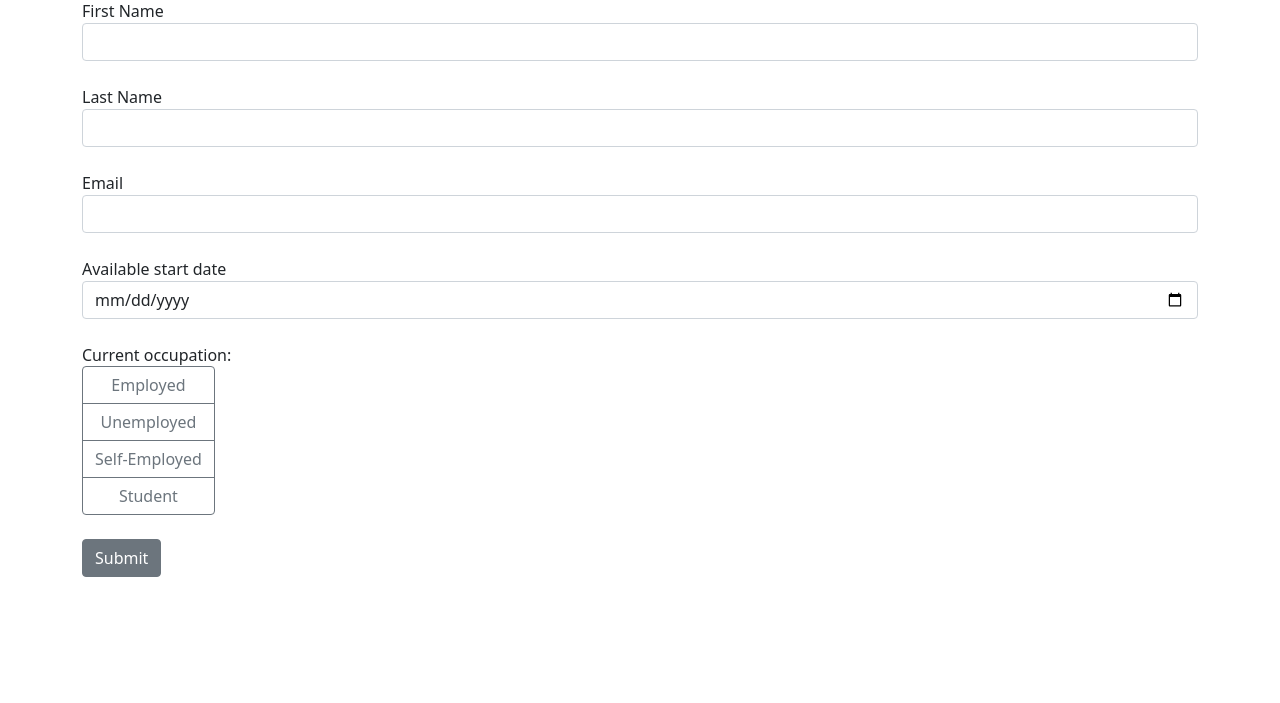
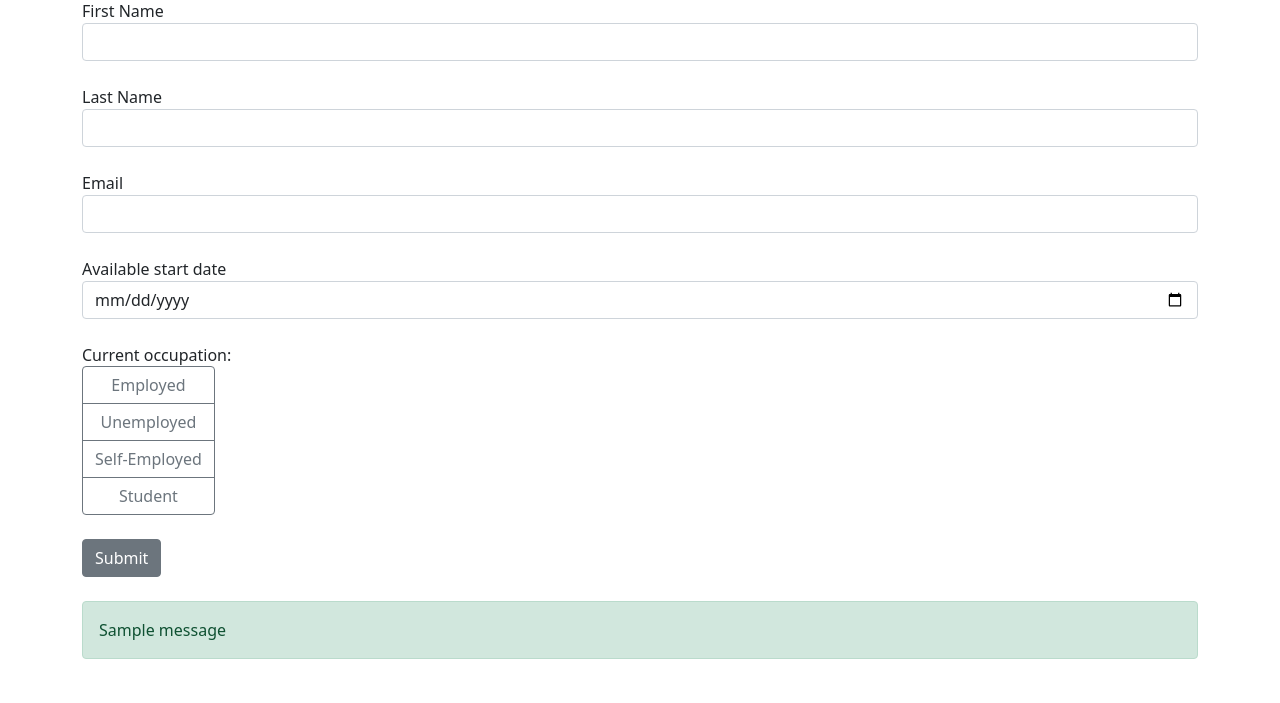
Before and after one commit to Lithium87/job_app_with_flask, a Flask app: page / in a window 1280 px wide. Shown: the part 97-800 px from the top of the page. Run offline with Flask 3, Linux system fonts and the light colour scheme; one stand-in notice (Sample message) is shown.

Commit message:
Show submission notification nad send a confirmation email to the user

```diff
--- a/app.py
+++ b/app.py
@@ -1,12 +1,22 @@
 from datetime import datetime
-from flask import Flask, render_template, request
+from flask import Flask, render_template, request, flash
 from flask_sqlalchemy import SQLAlchemy
+from flask_mail import Mail, Message
 
 app = Flask(__name__)
 
 app.config["SECRET_KEY"] = "myapplication123"
 app.config["SQLALCHEMY_DATABASE_URI"] = "sqlite:///data.db"
+app.config["MAIL_SERVER"] = "smtp.gmail.com"
+app.config["MAIL_PORT"] = 465
+app.config["MAIL_USE_SSL"] = True
+app.config["MAIL_USERNAME"] = "victoriavandeva@gmail.com"
+app.config["MAIL_PASSWORD"] = "jlqi yclc qhec kjuc"
+
 db = SQLAlchemy(app)
+
+
+mail = Mail(app)
 
 
 class Form(db.Model):
@@ -33,6 +43,18 @@ def index():
         db.session.add(form)
         db.session.commit()
 
+        message_body = f"""Thank you for your submission, {first_name}.
+                        Here are your data:\n{first_name}\n{last_name}\n{email}\n{date}
+                        Thank you!
+                        """
+        message = Message(subject="New form submission",
+                          sender=app.config["MAIL_USERNAME"],
+                          recipients=[email],
+                          body=message_body)
+        mail.send(message)
+
+        flash(f"{first_name}, your form was submitted successfully!", "success")
+
     return render_template("index.html")
 
 
--- a/templates/index.html
+++ b/templates/index.html
@@ -44,6 +44,15 @@
                 </div>
             </div>
             <button class="btn btn-secondary mb-4" type="submit">Submit</button>
+            {% with messages = get_flashed_messages() %}
+            {% if messages %}
+            <div class="alert alert-success">
+                {% for message in messages %}
+                    {{message}}
+                {% endfor %}
+            </div>
+            {% endif %}
+            {% endwith %}
         </form>
     </div>
     <script src="https://code.jquery.com/jquery-3.6.0.min.js"></script>
```
Also changed, not shown: instance/data.db.
